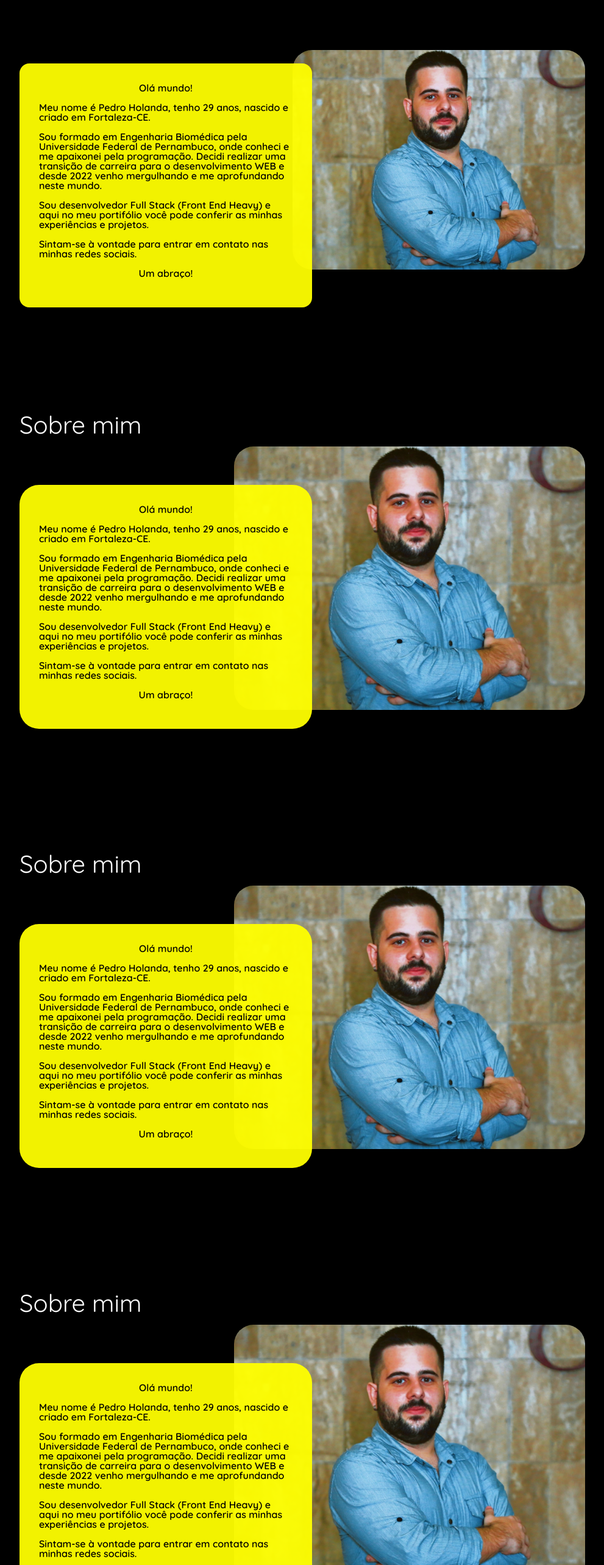
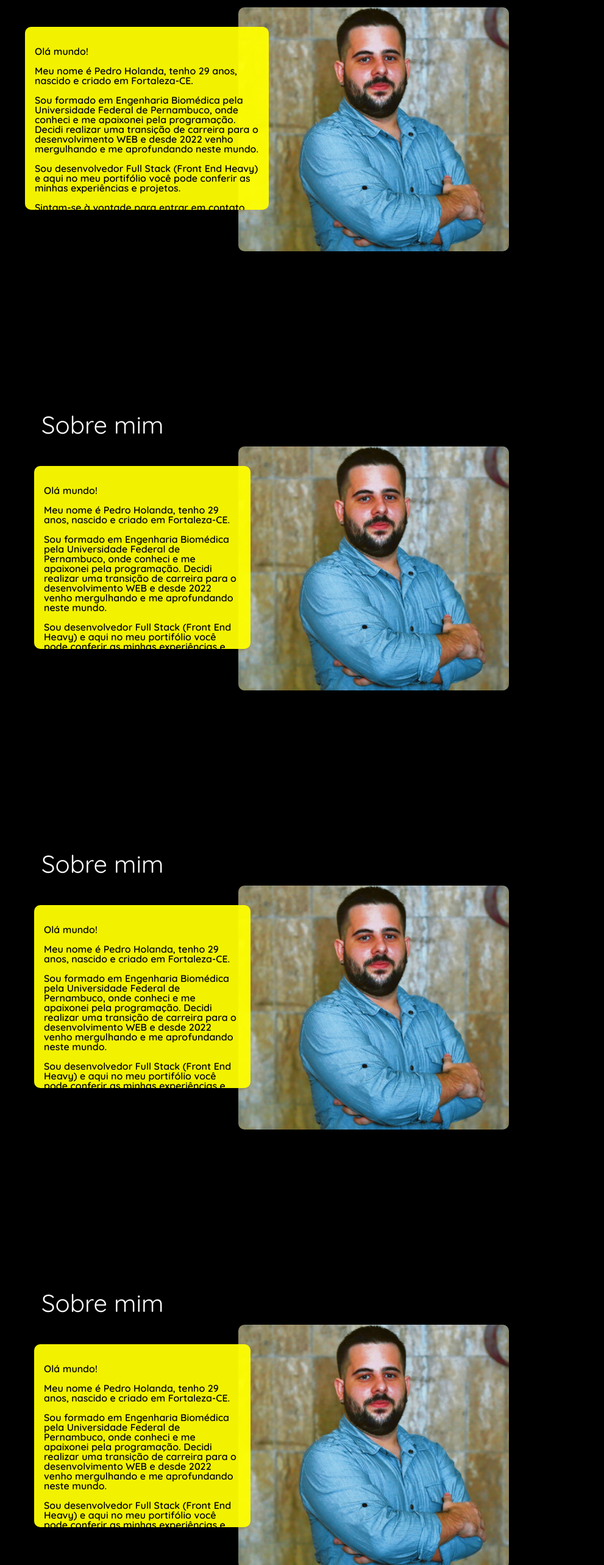
Before and after one commit to pedrobme/PHS-portfolio, a React (Create React App) app: page / in a window 1280 px wide. Shown: the part 140-2706 px from the top of the page at 61% size, without its empty margins (160-1151 px from the left). Built offline with nearby package versions, Linux system fonts and the light colour scheme.

Commit message:
Feat: AboutMe section

```diff
--- a/src/components/AboutMe/AboutMe.js
+++ b/src/components/AboutMe/AboutMe.js
@@ -13,7 +13,6 @@ const AboutMeComponent = ({ theme, language }) => {
 		>
 			<FitingDiv theme={theme}>
 				<h3>{translations[language].headerFirstOption}</h3>
-				<AboutMe>
 				<AboutMeText theme={theme}>
 					<p>{translations[language].resumeAboutMeP1}</p>
 					<p>{translations[language].resumeAboutMeP2}</p>
@@ -22,8 +21,9 @@ const AboutMeComponent = ({ theme, language }) => {
 					<p>{translations[language].resumeAboutMeP5}</p>
 					<p>{translations[language].resumeAboutMeP6}</p>
 				</AboutMeText>
+				<ProfileImageContainer>
 					<ProfileImage src={img} />
-				</AboutMe>
+				</ProfileImageContainer>
 			</FitingDiv>
 		</SectionContainer>
 	);
@@ -42,9 +42,9 @@ const SectionContainer = styled.div`
 `;
 
 const FitingDiv = styled.div`
-	width: 75%;
-	height: 100%;
-	max-width: 1280px;
+	width: 80%;
+	min-width: 600px;
+	max-width: calc(60 / 100 * 1480px);
 
 	margin: auto;
 
@@ -63,37 +63,31 @@ const FitingDiv = styled.div`
 	}
 `;
 
-const AboutMe = styled.div`
-	display: flex;
-`;
+const AboutMeText = styled.div`
+	width: 45%;
+	padding: 1rem;
 
-const AboutMeText = styled.div`
-	display: flex;
-	flex-direction: column;
-	justify-content: space-between;
-	align-items: center;
-
-	width: 50%;
-	max-width: 500px;
+	max-height: 300px;
 
 	overflow-y: scroll;
-	overflow-x: hidden;
-
-	padding: 2rem;
 
 	background-color: rgba(255, 255, 0, 0.95);
 
-	border-radius: 1rem;
+	position: absolute;
+	left: 5px;
+	top: 100%;
 
-	position: absolute;
-	top: 25%;
+	border-radius: 10px;
+	z-index: 10;
+
+	user-select: none;
 
 	> p {
 		color: #000000;
 
 		font-weight: 600;
 
-		margin-bottom: 1rem;
+		margin-block: 1rem;
 	}
 
 	::-webkit-scrollbar {
@@ -114,11 +108,18 @@ const AboutMeText = styled.div`
 	z-index: 2;
 `;
 
+const ProfileImageContainer = styled.div`
+	display: block;
+	width: 50%;
+	height: 400px;
+	position: absolute;
+	right: 10%;
+`;
+
 const ProfileImage = styled.img`
-	position: absolute;
-	right: 0;
-	top: 22%;
-	width: 50%;
+	width: 100%;
+	height: 100%;
+	border-radius: 10px;
 
-	border-radius: 2rem;
+	object-fit: cover;
 `;
--- a/src/components/Curriculum/Curriculum.js
+++ b/src/components/Curriculum/Curriculum.js
@@ -7,13 +7,12 @@ import { FontStyling } from "../../CONSTS/FONTSTYLE";
 const AboutMeComponent = ({ theme, language }) => {
 	return (
 		<SectionContainer
-			id="headerFirstOption"
+			id="headerFourthOption"
 			theme={theme}
 			fontStyling={FontStyling}
 		>
 			<FitingDiv theme={theme}>
 				<h3>{translations[language].headerFirstOption}</h3>
-				<AboutMe>
 				<AboutMeText theme={theme}>
 					<p>{translations[language].resumeAboutMeP1}</p>
 					<p>{translations[language].resumeAboutMeP2}</p>
@@ -22,8 +21,9 @@ const AboutMeComponent = ({ theme, language }) => {
 					<p>{translations[language].resumeAboutMeP5}</p>
 					<p>{translations[language].resumeAboutMeP6}</p>
 				</AboutMeText>
+				<ProfileImageContainer>
 					<ProfileImage src={img} />
-				</AboutMe>
+				</ProfileImageContainer>
 			</FitingDiv>
 		</SectionContainer>
 	);
@@ -42,9 +42,9 @@ const SectionContainer = styled.div`
 `;
 
 const FitingDiv = styled.div`
-	width: 75%;
-	height: 100%;
-	max-width: 1280px;
+	width: 80%;
+	min-width: 600px;
+	max-width: calc(60 / 100 * 1480px);
 
 	margin: auto;
 
@@ -63,43 +63,63 @@ const FitingDiv = styled.div`
 	}
 `;
 
-const AboutMe = styled.div`
-	display: flex;
-`;
+const AboutMeText = styled.div`
+	width: 40%;
+	padding: 1rem;
 
-const AboutMeText = styled.div`
-	display: flex;
-	flex-direction: column;
-	justify-content: space-between;
-	align-items: center;
+	max-height: 300px;
 
-	padding: 2rem;
-
-	border-radius: 2rem;
+	overflow-y: scroll;
 
 	background-color: rgba(255, 255, 0, 0.95);
 
 	position: absolute;
-	top: 21%;
-	width: 50%;
-	max-width: 500px;
+	left: 20px;
+	top: 100%;
+
+	border-radius: 10px;
+	z-index: 10;
+
+	user-select: none;
 
 	> p {
 		color: #000000;
 
 		font-weight: 600;
 
-		margin-bottom: 1rem;
+		margin-block: 1rem;
+	}
+
+	::-webkit-scrollbar {
+		width: 10px;
+	}
+
+	/* Track */
+	::-webkit-scrollbar-track {
+		background: rgba(128, 128, 128, 0.5);
+	}
+
+	::-webkit-scrollbar-thumb {
+		border-radius: 2rem;
+		background: rgba(71, 74, 81, 0.5);
+		border: 6px solid rgba(0, 0, 0, 0.2);
 	}
 
 	z-index: 2;
 `;
 
+const ProfileImageContainer = styled.div`
+	display: block;
+	width: 50%;
+	height: 400px;
+	position: absolute;
+	right: 10%;
+`;
+
 const ProfileImage = styled.img`
-	position: absolute;
-	right: 0;
-	width: 60%;
-	max-width: 600px;
+	width: 100%;
+	height: 100%;
+	border-radius: 10px;
 
-	border-radius: 2rem;
+	object-fit: cover;
 `;
--- a/src/components/Experience/Experience.js
+++ b/src/components/Experience/Experience.js
@@ -7,13 +7,12 @@ import { FontStyling } from "../../CONSTS/FONTSTYLE";
 const AboutMeComponent = ({ theme, language }) => {
 	return (
 		<SectionContainer
-			id="headerFirstOption"
+			id="headerSecondOption"
 			theme={theme}
 			fontStyling={FontStyling}
 		>
 			<FitingDiv theme={theme}>
 				<h3>{translations[language].headerFirstOption}</h3>
-				<AboutMe>
 				<AboutMeText theme={theme}>
 					<p>{translations[language].resumeAboutMeP1}</p>
 					<p>{translations[language].resumeAboutMeP2}</p>
@@ -22,8 +21,9 @@ const AboutMeComponent = ({ theme, language }) => {
 					<p>{translations[language].resumeAboutMeP5}</p>
 					<p>{translations[language].resumeAboutMeP6}</p>
 				</AboutMeText>
+				<ProfileImageContainer>
 					<ProfileImage src={img} />
-				</AboutMe>
+				</ProfileImageContainer>
 			</FitingDiv>
 		</SectionContainer>
 	);
@@ -42,9 +42,9 @@ const SectionContainer = styled.div`
 `;
 
 const FitingDiv = styled.div`
-	width: 75%;
-	height: 100%;
-	max-width: 1280px;
+	width: 80%;
+	min-width: 600px;
+	max-width: calc(60 / 100 * 1480px);
 
 	margin: auto;
 
@@ -63,43 +63,63 @@ const FitingDiv = styled.div`
 	}
 `;
 
-const AboutMe = styled.div`
-	display: flex;
-`;
+const AboutMeText = styled.div`
+	width: 40%;
+	padding: 1rem;
 
-const AboutMeText = styled.div`
-	display: flex;
-	flex-direction: column;
-	justify-content: space-between;
-	align-items: center;
+	max-height: 300px;
 
-	padding: 2rem;
-
-	border-radius: 2rem;
+	overflow-y: scroll;
 
 	background-color: rgba(255, 255, 0, 0.95);
 
 	position: absolute;
-	top: 21%;
-	width: 50%;
-	max-width: 500px;
+	left: 20px;
+	top: 100%;
+
+	border-radius: 10px;
+	z-index: 10;
+
+	user-select: none;
 
 	> p {
 		color: #000000;
 
 		font-weight: 600;
 
-		margin-bottom: 1rem;
+		margin-block: 1rem;
+	}
+
+	::-webkit-scrollbar {
+		width: 10px;
+	}
+
+	/* Track */
+	::-webkit-scrollbar-track {
+		background: rgba(128, 128, 128, 0.5);
+	}
+
+	::-webkit-scrollbar-thumb {
+		border-radius: 2rem;
+		background: rgba(71, 74, 81, 0.5);
+		border: 6px solid rgba(0, 0, 0, 0.2);
 	}
 
 	z-index: 2;
 `;
 
+const ProfileImageContainer = styled.div`
+	display: block;
+	width: 50%;
+	height: 400px;
+	position: absolute;
+	right: 10%;
+`;
+
 const ProfileImage = styled.img`
-	position: absolute;
-	right: 0;
-	width: 60%;
-	max-width: 600px;
+	width: 100%;
+	height: 100%;
+	border-radius: 10px;
 
-	border-radius: 2rem;
+	object-fit: cover;
 `;
--- a/src/components/Projects/Projects.js
+++ b/src/components/Projects/Projects.js
@@ -7,13 +7,12 @@ import { FontStyling } from "../../CONSTS/FONTSTYLE";
 const AboutMeComponent = ({ theme, language }) => {
 	return (
 		<SectionContainer
-			id="headerFirstOption"
+			id="headerThirdOption"
 			theme={theme}
 			fontStyling={FontStyling}
 		>
 			<FitingDiv theme={theme}>
 				<h3>{translations[language].headerFirstOption}</h3>
-				<AboutMe>
 				<AboutMeText theme={theme}>
 					<p>{translations[language].resumeAboutMeP1}</p>
 					<p>{translations[language].resumeAboutMeP2}</p>
@@ -22,8 +21,9 @@ const AboutMeComponent = ({ theme, language }) => {
 					<p>{translations[language].resumeAboutMeP5}</p>
 					<p>{translations[language].resumeAboutMeP6}</p>
 				</AboutMeText>
+				<ProfileImageContainer>
 					<ProfileImage src={img} />
-				</AboutMe>
+				</ProfileImageContainer>
 			</FitingDiv>
 		</SectionContainer>
 	);
@@ -42,9 +42,9 @@ const SectionContainer = styled.div`
 `;
 
 const FitingDiv = styled.div`
-	width: 75%;
-	height: 100%;
-	max-width: 1280px;
+	width: 80%;
+	min-width: 600px;
+	max-width: calc(60 / 100 * 1480px);
 
 	margin: auto;
 
@@ -63,43 +63,63 @@ const FitingDiv = styled.div`
 	}
 `;
 
-const AboutMe = styled.div`
-	display: flex;
-`;
+const AboutMeText = styled.div`
+	width: 40%;
+	padding: 1rem;
 
-const AboutMeText = styled.div`
-	display: flex;
-	flex-direction: column;
-	justify-content: space-between;
-	align-items: center;
+	max-height: 300px;
 
-	padding: 2rem;
-
-	border-radius: 2rem;
+	overflow-y: scroll;
 
 	background-color: rgba(255, 255, 0, 0.95);
 
 	position: absolute;
-	top: 21%;
-	width: 50%;
-	max-width: 500px;
+	left: 20px;
+	top: 100%;
+
+	border-radius: 10px;
+	z-index: 10;
+
+	user-select: none;
 
 	> p {
 		color: #000000;
 
 		font-weight: 600;
 
-		margin-bottom: 1rem;
+		margin-block: 1rem;
+	}
+
+	::-webkit-scrollbar {
+		width: 10px;
+	}
+
+	/* Track */
+	::-webkit-scrollbar-track {
+		background: rgba(128, 128, 128, 0.5);
+	}
+
+	::-webkit-scrollbar-thumb {
+		border-radius: 2rem;
+		background: rgba(71, 74, 81, 0.5);
+		border: 6px solid rgba(0, 0, 0, 0.2);
 	}
 
 	z-index: 2;
 `;
 
+const ProfileImageContainer = styled.div`
+	display: block;
+	width: 50%;
+	height: 400px;
+	position: absolute;
+	right: 10%;
+`;
+
 const ProfileImage = styled.img`
-	position: absolute;
-	right: 0;
-	width: 60%;
-	max-width: 600px;
+	width: 100%;
+	height: 100%;
+	border-radius: 10px;
 
-	border-radius: 2rem;
+	object-fit: cover;
 `;
```
Lines whose indentation alone changed are shown as unchanged.
